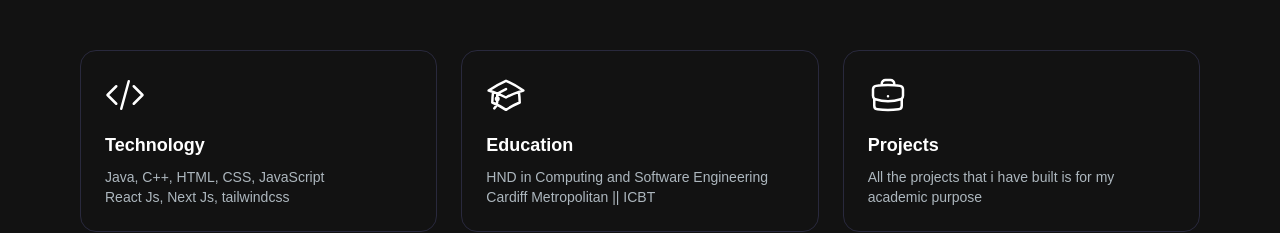
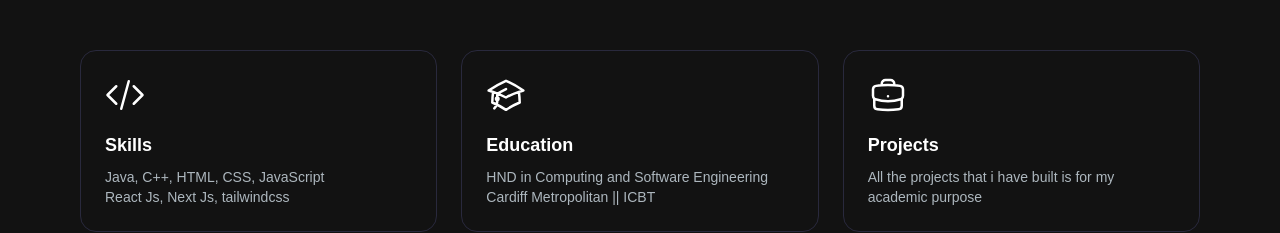
Before and after one commit to IsranjanSathiyaseelan/MyPortfolio, a Next.js app in the folder portfolio/: page / in a window 1280 px wide. Shown: the part 900-1133 px from the top of the page. Built offline with nearby package versions, Linux system fonts and the light colour scheme.

Commit message:
Update AboutMe.jsx

```diff
--- a/portfolio/app/components/AboutMe.jsx
+++ b/portfolio/app/components/AboutMe.jsx
@@ -8,7 +8,7 @@ import {
 
 const cardData = [
   {
-    title: "Technology",
+    title: "Skills",
     description: (
       <>
         Java, C++, HTML, CSS, JavaScript
```
